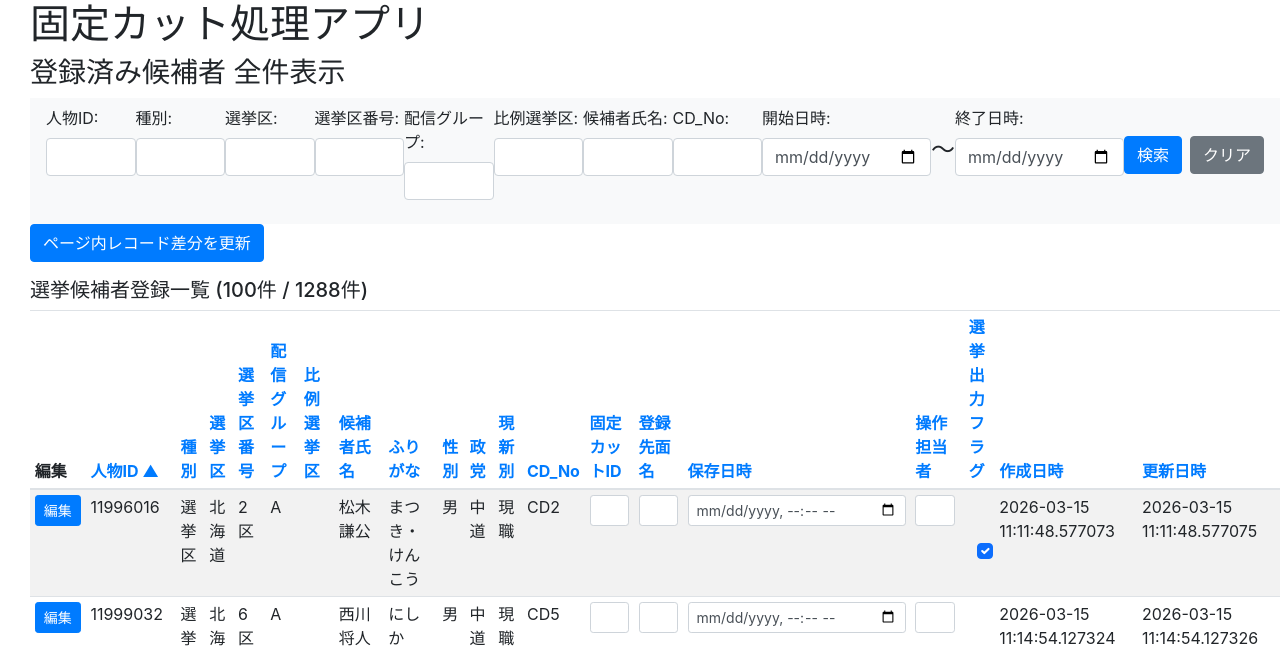
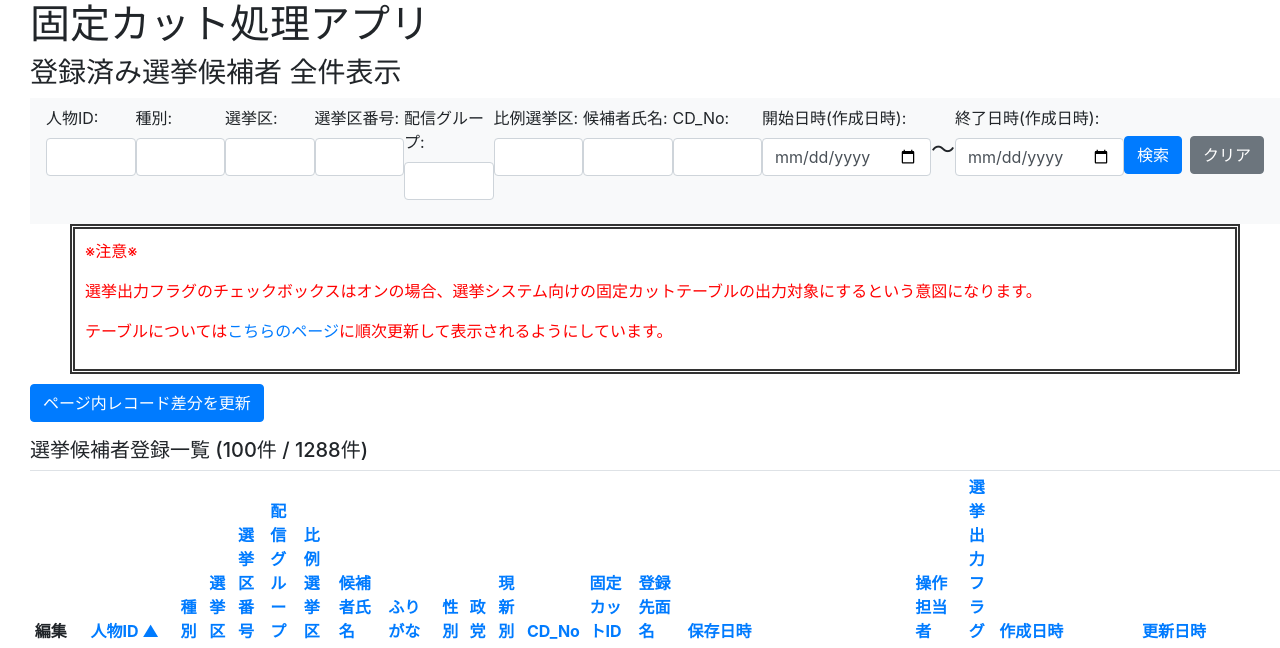
Before and after one commit to yutarotani/fixedcut, a Flask app: page /senkyo_person_table in a window 1280 px wide. Shown: the part 56-704 px from the top of the page. Run offline with Flask 3, Linux system fonts and the light colour scheme.

Commit message:
HTMLの表示内容を変更

```diff
--- a/fixedcut_app/templates/error_404.html
+++ b/fixedcut_app/templates/error_404.html
@@ -1,7 +1,7 @@
 {% extends 'layout.html' %}
 
 {% block title %}
-404
+404エラー
 {% endblock %}
 
 {% block header %}
--- a/fixedcut_app/templates/general.html
+++ b/fixedcut_app/templates/general.html
@@ -1,7 +1,7 @@
 {% extends 'layout.html' %}
 
 {% block title %}
-汎用固定カット処理を行うページです
+汎用固定カット検索
 {% endblock %}
 
 {% block header %}
--- a/fixedcut_app/templates/index.html
+++ b/fixedcut_app/templates/index.html
@@ -1,7 +1,7 @@
 {% extends 'layout.html' %}
 
 {% block title %}
-index
+常駐イメージ変換マスタ操作
 {% endblock %}
 
 {% block header %}
--- a/fixedcut_app/templates/layout.html
+++ b/fixedcut_app/templates/layout.html
@@ -38,6 +38,8 @@
             {% block content %}{% endblock %}
         </div>
 
+        {% block caution %}{% endblock %}
+
         <dev class="pad">
             {% with messages = get_flashed_messages() %}
             {% if messages %}
--- a/fixedcut_app/templates/senkyo.html
+++ b/fixedcut_app/templates/senkyo.html
@@ -1,11 +1,11 @@
 {% extends 'layout.html' %}
 
 {% block title %}
-選挙処理を行うページです
+選挙顔写真固定カット処理メニュー
 {% endblock %}
 
 {% block header %}
-<h3>選挙顔写真の固定カット処理</h3>
+<h3>選挙顔写真固定カット処理メニュー</h3>
 {% endblock %}
 
 {% block content %}
--- a/fixedcut_app/templates/senkyo_person_table.html
+++ b/fixedcut_app/templates/senkyo_person_table.html
@@ -1,11 +1,11 @@
 {% extends 'layout.html' %}
 
 {% block title %}
-SenkyoPerson Table
+登録済み選挙候補者 全件表示
 {% endblock %}
 
 {% block header %}
-<h3>登録済み候補者 全件表示</h3>
+<h3>登録済み選挙候補者 全件表示</h3>
 {% endblock %}
 
 {% block serchbar %}
@@ -45,14 +45,14 @@ SenkyoPerson Table
                 <input name="CD_No" type="text" class="form-control" id="CD_No" value="{{ savelist[7] }}">
             </li>
             <li class="nav-item">
-                <label for="startdate">開始日時:</label>
+                <label for="startdate">開始日時(作成日時):</label>
                 <input name="startdate" type="date" class="form-control" id="startdate" value="{{ savelist[8] }}">
             </li>
             <li class="nav-item pad-above">
                 <h4>～</h4>
             </li>
             <li class="nav-item ">
-                <label for="enddate">終了日時:</label>
+                <label for="enddate">終了日時(作成日時):</label>
                 <input name="enddate" type="date" class="form-control" id="enddate" value="{{ savelist[9] }}">
             </li>
             <li class="nav-item pad-above">
@@ -86,6 +86,12 @@ SenkyoPerson Table
 
 
 {% block content %}
+<div class="caution">
+    <P>※注意※</p>
+    <p>選挙出力フラグのチェックボックスはオンの場合、選挙システム向けの固定カットテーブルの出力対象にするという意図になります。</p>
+    <p>テーブルについては<a href="{{ url_for('senkyo_sendgroup_text') }}">こちらのページ</a>に順次更新して表示されるようにしています。</p>
+</div>
+
 <div class="mb-2">
     <button type="submit" form="bulkUpdateForm" class="btn btn-primary">ページ内レコード差分を更新</button>
 </div>
--- a/fixedcut_app/templates/senkyo_sendgroup_table.html
+++ b/fixedcut_app/templates/senkyo_sendgroup_table.html
@@ -1,7 +1,7 @@
 {% extends 'layout.html' %}
 
 {% block title %}
-SenkyoSendGroup Table
+配信グループ設定全件表示
 {% endblock %}
 
 {% block header %}
--- a/fixedcut_app/templates/senkyo_tables.html
+++ b/fixedcut_app/templates/senkyo_tables.html
@@ -1,7 +1,7 @@
 {% extends 'layout.html' %}
 
 {% block title %}
-Senkyo Tables
+選挙関連テーブル全件表示
 {% endblock %}
 
 {% block header %}
--- a/fixedcut_app/templates/static/css/style.css
+++ b/fixedcut_app/templates/static/css/style.css
@@ -71,3 +71,12 @@
 .table-container-vertical thead th {
     background: white;
 }
+
+.caution{
+    padding: 10px;
+    margin-left: 40px;
+    margin-right: 40px;
+    margin-bottom: 10px;
+    border: 5px double #333333;
+    color: red;
+}
--- a/fixedcut_app/views.py
+++ b/fixedcut_app/views.py
@@ -1099,14 +1099,6 @@ def senkyo_sendgroup_table():
     )
 
 
-@app.route('/senkyo_serch', methods=['POST'])
-def senkyo_serch():
-    print("データを受け取りました")
-    req = request.form["ID"]
-    print(req)
-    return f'POSTdata:{req}'
-
-
 @app.route('/general', methods=['GET', 'POST'])
 @app.route('/general/<int:page>', methods=['GET', 'POST'])
 def general(page=1):
--- a/fixedcut_app/views_index.py
+++ b/fixedcut_app/views_index.py
@@ -2,4 +2,4 @@ from flask import render_template
 
 
 def index_handler():
-    return render_template('index.html', name='Flask Beginner')
+    return render_template('index.html', name='常駐イメージ変換マスタ操作')
--- a/fixedcut_app/views_senkyo.py
+++ b/fixedcut_app/views_senkyo.py
@@ -14,7 +14,7 @@ def senkyo_handler():
                 cd_excel_files.append(file_path.name)
 
     cd_excel_files.sort()
-    return render_template('senkyo.html', name='Senkyo page', cd_excel_files=cd_excel_files)
+    return render_template('senkyo.html', name='選挙顔写真固定カット処理メニュー', cd_excel_files=cd_excel_files)
 
 
 def _to_text(value):
```
Also changed, not shown: fixedcut_app/templates/general_add.html (+9 -1 lines), fixedcut_app/templates/general_detail.html (+9 -1 lines), fixedcut_app/templates/senkyo_person_table_detail.html (+8 -2 lines), instance/fixedcut_app.db.
